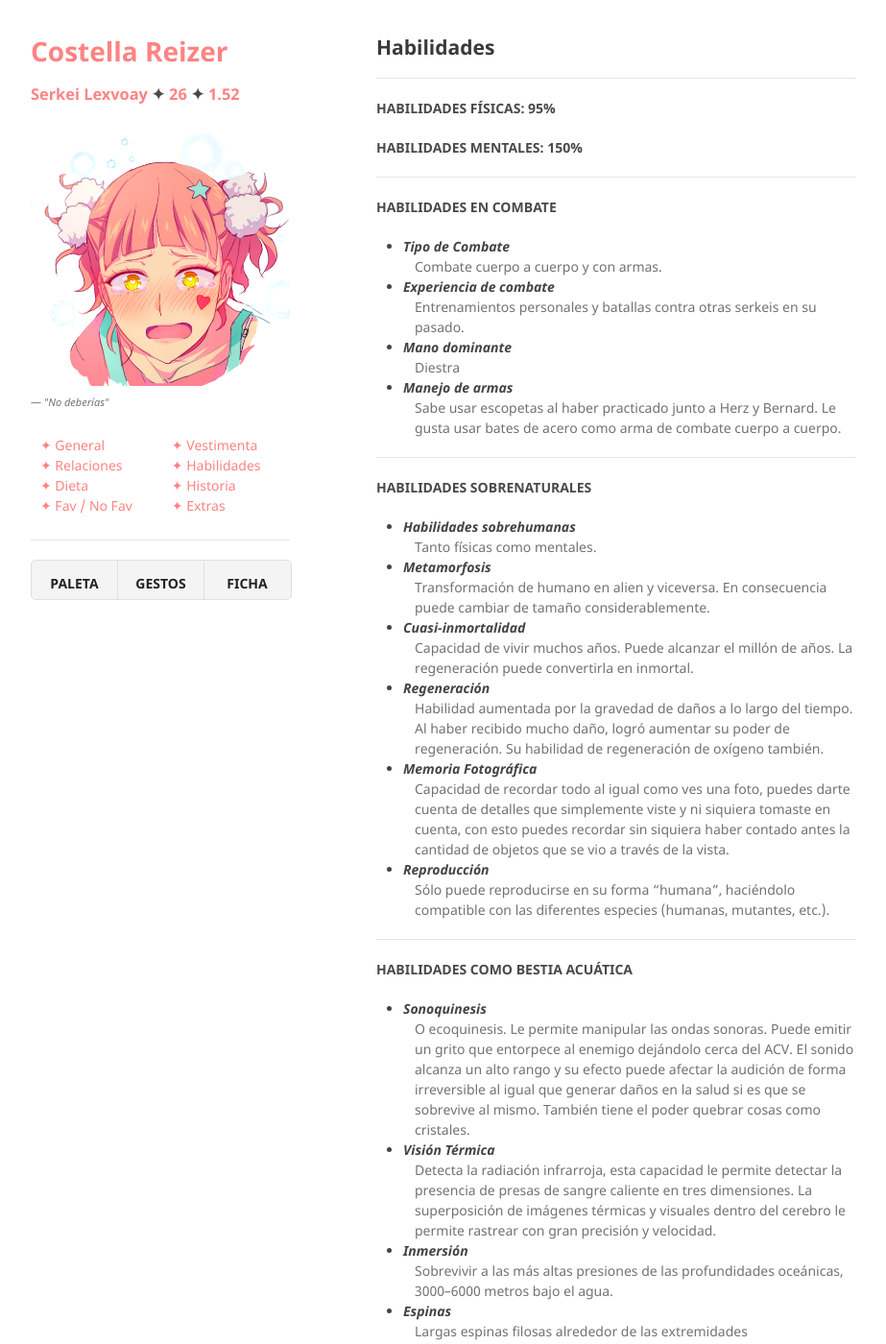
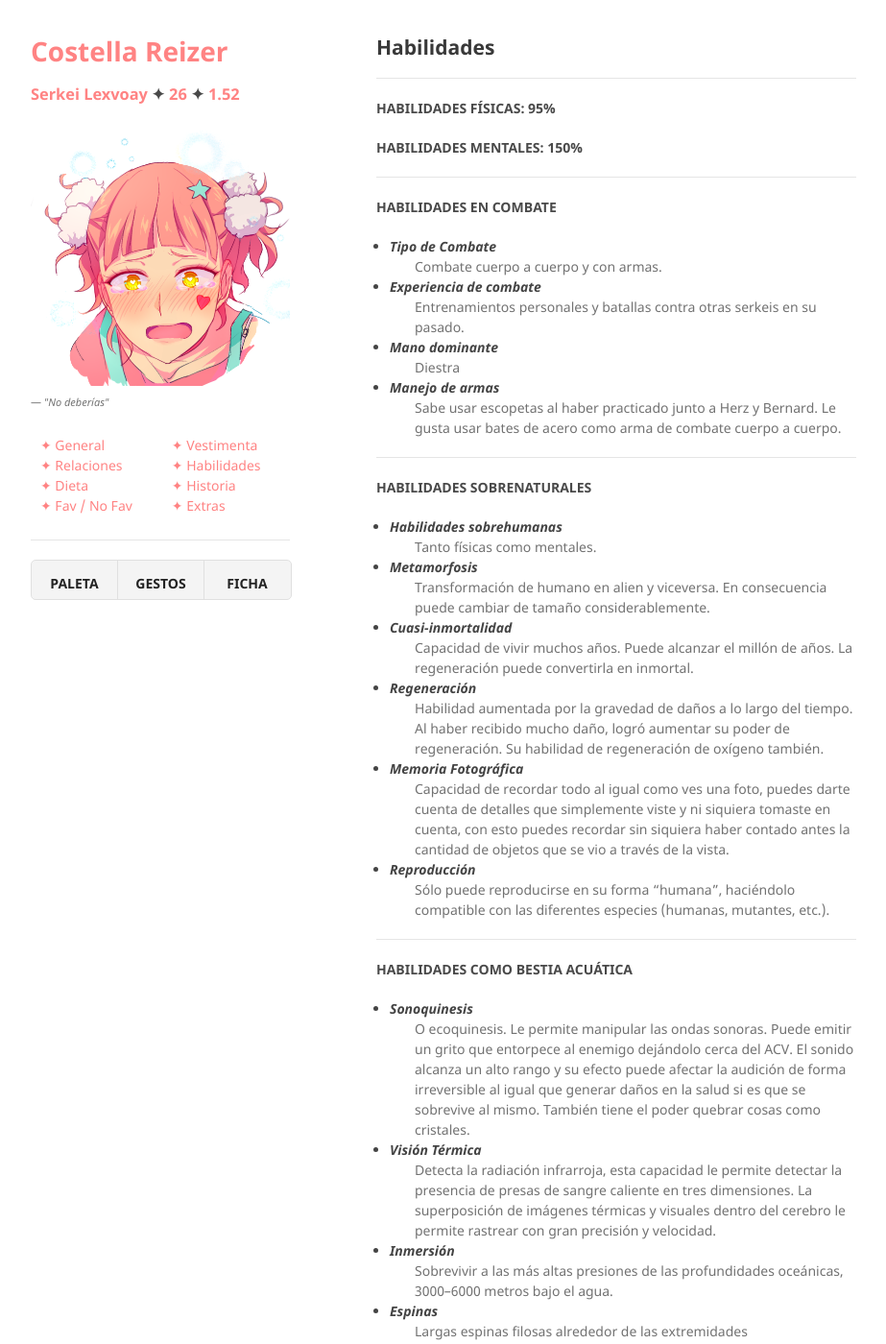
Before and after one commit to BlairSander/costella, a Jekyll site: the page built from habilidades.md, in a window 1280 px wide and 1400 px high. Shown: the whole window at 96% size, without its empty margins (178-1101 px from the left). Built offline with Jekyll 4.4.1, drawn with Linux system fonts in a browser that asks for light colours; our own code applies the rules of GitHub Pages for plain Markdown files.

Commit message:
Update jekyll-theme-minimal.scss

```diff
--- a/_sass/jekyll-theme-minimal.scss
+++ b/_sass/jekyll-theme-minimal.scss
@@ -96,7 +96,8 @@ dt {
   font-weight:700;
   font-style:italic;
   display: list-item;
-  margin-left: 2em;
+  margin-left: 1em;
+  content: '\00BB';
 }
 
 th {
```
